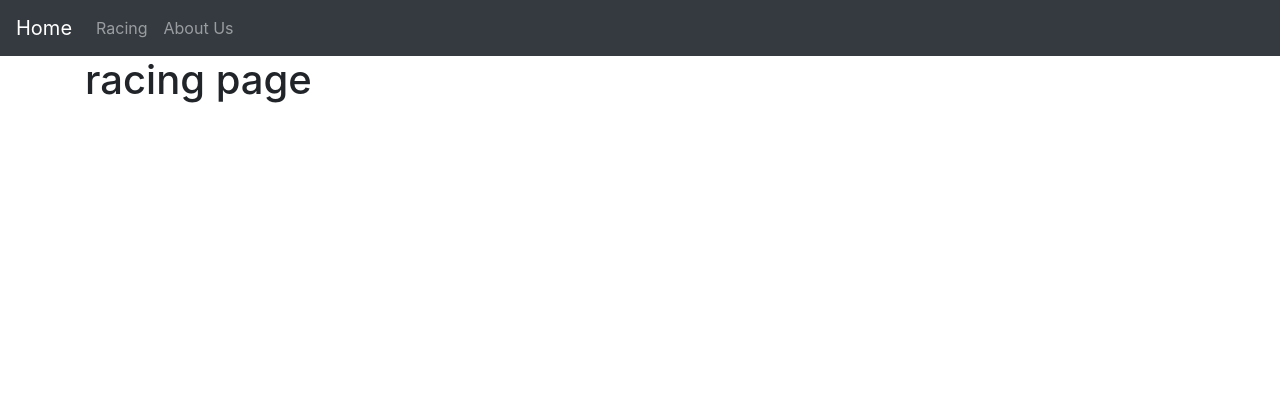
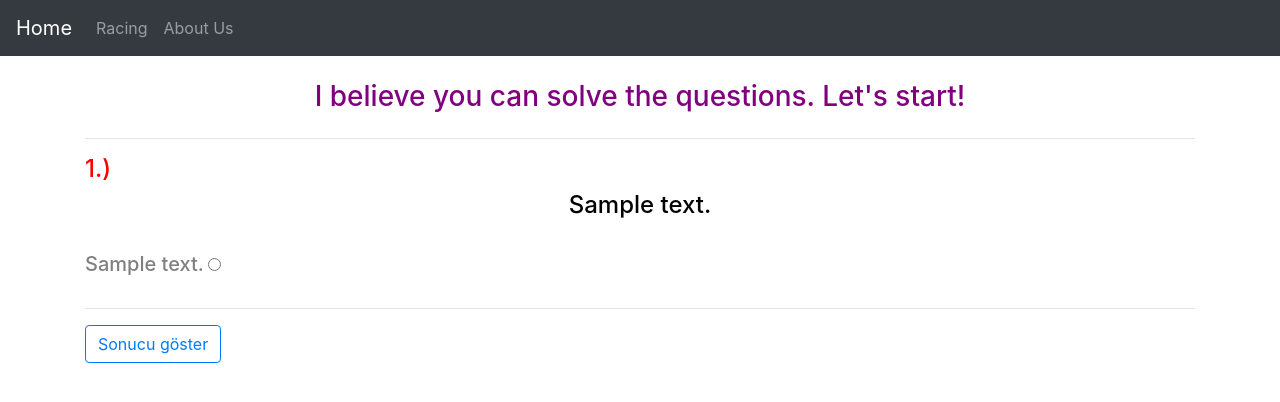
Before and after one commit to atu-ce/Testing, a Django app: page /racing/ in a window 1280 px wide. Shown: the top 402 px of the page. Run offline with Django 3.2, Linux system fonts and the light colour scheme; tables that the repository leaves empty hold one stand-in row (values such as "Sample post"); some libraries are stand-ins or nearby versions.

Commit message:
racing.html'de soruları ve cevapları dinamik kodlarla ekrana yazdırıldı.

```diff
--- a/app/models.py
+++ b/app/models.py
@@ -13,7 +13,7 @@ class Question(models.Model):
 
 
 class Answer(models.Model):
-    answer = models.TextField()
+    text = models.TextField()
     is_true = models.BooleanField(default=False)
     question = models.ForeignKey(Question, on_delete=models.CASCADE)
 
--- a/app/views.py
+++ b/app/views.py
@@ -1,5 +1,6 @@
 from django.shortcuts import render, redirect
 from django.contrib.auth import get_user_model
+from django.http import HttpResponse
 
 from app.models import Question, Answer
 
@@ -7,10 +8,22 @@ User = get_user_model()
 
 
 def home(request):
-    return render(request,"home.html")
+    return render(request, "home.html")
 
 def racing(request):
-    return render(request,"racing.html")
+
+    question_text=Question.objects.all()
+    answers=Answer.objects.all()
+
+    context={
+        "question_text":question_text,
+        "answers":answers
+    }
+
+    return render(request, "racing.html", context)
+
+def result(request):
+    return render(request, "result.html")
 
 def about(request):
-    return render(request,"about.html")
+    return render(request, "about.html")
--- a/src/urls.py
+++ b/src/urls.py
@@ -16,7 +16,7 @@ Including another URLconf
 from django.contrib import admin
 from django.urls import path
 
-from app.views import home, racing, about
+from app.views import home, racing, about, result
 
 urlpatterns = [
     path('admin/', admin.site.urls),
@@ -24,6 +24,7 @@ urlpatterns = [
     path('',home),
 
     path('racing/',racing),
+    path('result/',result),
 
     path('about/',about)
 ]
--- a/templates/racing.html
+++ b/templates/racing.html
@@ -1,4 +1,52 @@
 {% extends 'index.html' %}
 {% block appbody%}
-<h1>racing page</h1>
+<br>
+<div class="row">
+    <div class="col">
+        <h3 class="text-center purpletext">
+            I believe you can solve the questions. Let's start!
+        </h3>
+    </div>
+</div>
+<hr>
+{% if question_text %}
+<form action="" method="POST">
+    {% csrf_token %}
+    {% for myquestion in question_text %}
+        <div class="row">
+            <div class="col">
+                <h4 class="text-left redtext">
+                    {{myquestion.id}}.)
+                </h4>
+                <h4 class="text-center blacktext">
+                    {{myquestion}}
+                </h4>
+            </div>
+        </div>
+        <br>
+        <div class="row">
+            {% for myanswer in answers %}
+                <div class="col">
+                    <label for="idAnswer{{myanswer.id}}">
+                        <h5 class="text-center greytext">
+                            {{myanswer}}
+                        </h5>
+                    </label>
+                    <input type="radio" name="answers{{myquestion.id}}" id="idAnswer{{myanswer.id}}">
+                </div>
+            {% endfor %}
+        </div>
+        <hr>
+    {% endfor %}
+    <div class="row mt-3">
+        <div class="col">
+            <button class="btn btn-outline-primary" type="submit">Sonucu göster</button>
+        </div>
+    </div>
+</form>
+{% else%}
+<h1 class="text-center redtext">
+    Kayıtlı soru bulunmamaktadır...
+</h1>
+{% endif %}
 {% endblock %}
```
Also changed, not shown: templates/result.html (added, +13 -0 lines), app/migrations/0002_auto_20200301_1923.py (added), app/migrations/0003_auto_20200301_1926.py (added), app/migrations/0004_auto_20200301_1929.py (added).
